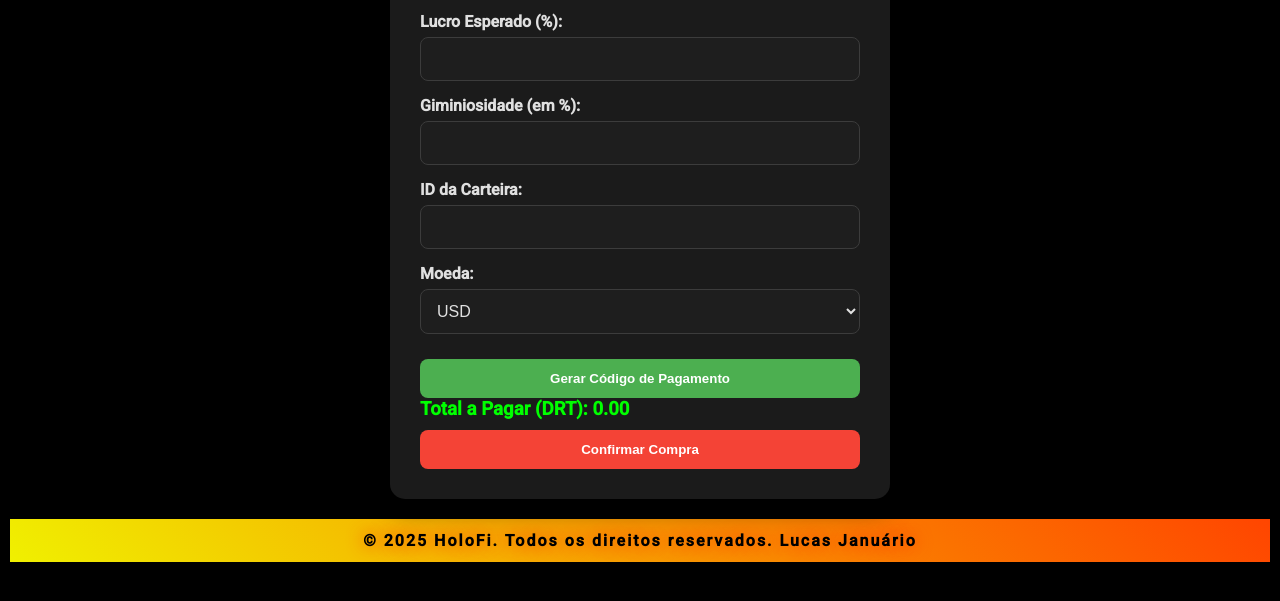
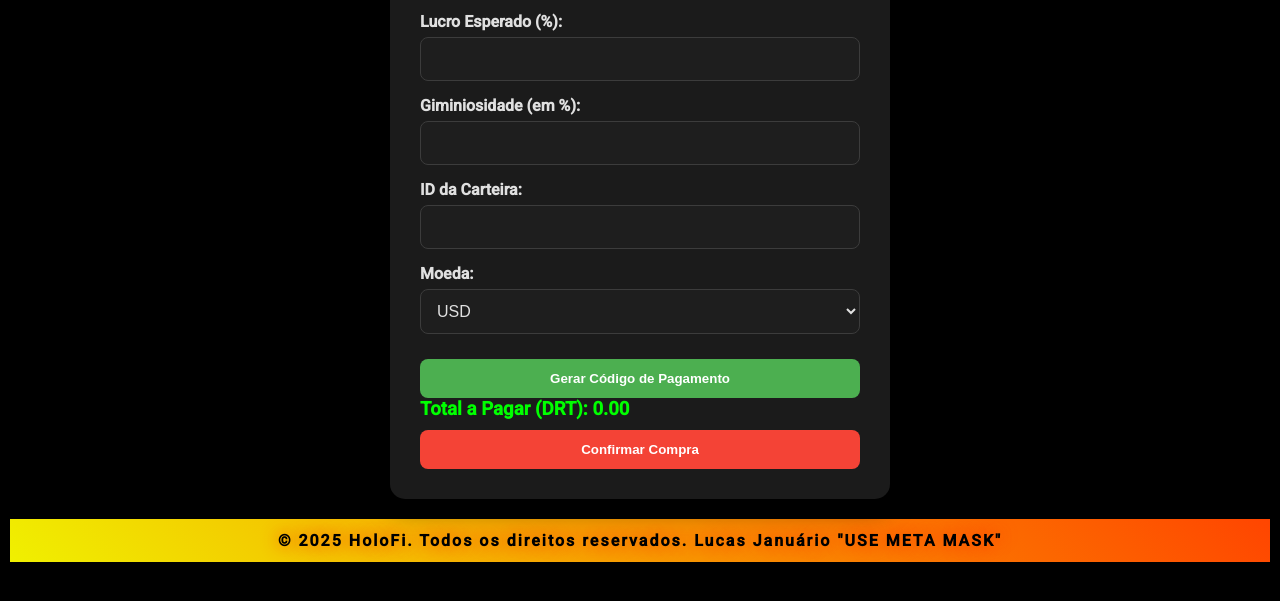
Before and after one commit to NSCSUPORT/boscojones, a website: page guess.html in a window 1280 px wide. Shown: the part 199-800 px from the top of the page. Drawn offline with Linux system fonts and the light colour scheme.

Commit message:
Update guess.html

```diff
--- a/guess.html
+++ b/guess.html
@@ -157,7 +157,7 @@
     </form>
   </div>
   <footer>
-    <p>&copy; 2025 HoloFi. Todos os direitos reservados. Lucas Januário</p>
+    <p>&copy; 2025 HoloFi. Todos os direitos reservados. Lucas Januário "USE META MASK" </p>
   </footer>
   <script>
     let isConfirmedFirst = false;
```
